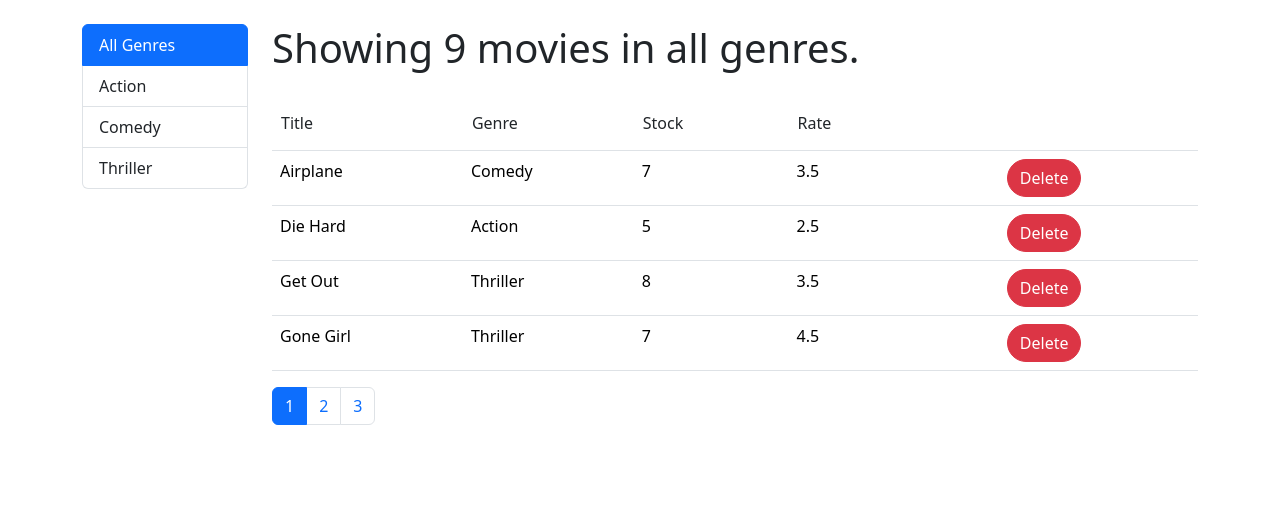
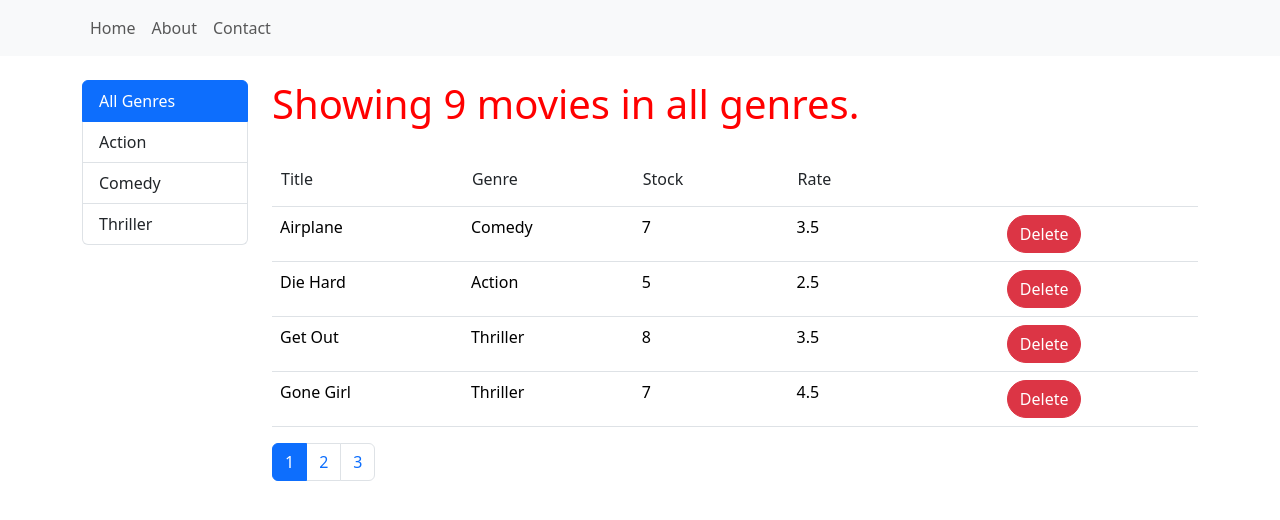
Before and after one commit to arizamani/vidly-app-no-database, a React (Create React App) app: page / in a window 1280 px wide. Shown: the top 520 px of the page. Built offline with nearby package versions, Linux system fonts and the light colour scheme; some icons are missing.

Commit message:
Add customization to bootstrap through index.scss and install sass package

```diff
--- a/package.json
+++ b/package.json
@@ -11,7 +11,9 @@
     "font-awesome": "^4.7.0",
     "react": "^18.2.0",
     "react-dom": "^18.2.0",
+    "react-router-dom": "^6.14.2",
     "react-scripts": "5.0.1",
+    "sass": "^1.64.1",
     "web-vitals": "^2.1.4"
   },
   "scripts": {
--- a/src/App.js
+++ b/src/App.js
@@ -1,5 +1,6 @@
 
 import React,{useState} from 'react';
+import Header from './components/common/header';
 import Table from './components/table';
 import Pagination from './components/common/pagination';
 import FilterBox from './components/common/filterBox';
@@ -84,6 +85,8 @@ export default function App() {
   }
 
   return (
+    <>
+      <Header/>
       <main className="container-sm mt-4">
         <div className='row'>
           <div className='col-lg-2'>
@@ -110,5 +113,7 @@ export default function App() {
           </div>
         </div>
       </main>
+    </>
+
   );
 }
--- /dev/null
+++ b/src/components/common/header.jsx
@@ -0,0 +1,23 @@
+import React from 'react';
+
+export default function Header(){
+
+    return(
+        <nav className="navbar navbar-expand-sm bg-light">
+            <div className="container">
+                <ul className="navbar-nav">
+                    <li className="nav-item">
+                        <a className="nav-link" href="#">Home</a>
+                    </li>
+                    <li className="nav-item">
+                        <a className="nav-link" href="#">About</a>
+                    </li>
+                    <li className="nav-item">
+                        <a className="nav-link" href="#">Contact</a>
+                    </li>
+                </ul>
+            </div>
+        </nav>
+    );
+
+}
--- a/src/components/table.jsx
+++ b/src/components/table.jsx
@@ -3,6 +3,7 @@ import React, {useState} from 'react';
 import Like from './common/like';
 import SortButton from './common/sortButton';
 import _ from 'lodash';
+
 
 export default function Table({_tableFeed,_collection,_likeItem,_removeItem,_activePage,_activeListItem}){
 
@@ -63,7 +64,7 @@ export default function Table({_tableFeed,_collection,_likeItem,_removeItem,_act
 
     return (
         <>
-            <h1>{refactorTitle()}</h1>
+            <h1 className='cursor-pointer text-color-red'>{refactorTitle()}</h1>
             <div className="table-responsive-sm">
             <table className="table mt-4">
                 <thead className='border-bottom'>
--- a/src/index.js
+++ b/src/index.js
@@ -1,6 +1,8 @@
-import React,{useState} from 'react';
+import React from 'react';
 import {createRoot} from 'react-dom/client';
+import { BrowserRouter } from 'react-router-dom';
 import './index.css';
+import "./index.scss";
 import App from './App';
 import "bootstrap/dist/css/bootstrap.css";
 import "font-awesome/css/font-awesome.css";
@@ -9,6 +11,8 @@ const root = createRoot(document.getElementById('root'));
 console.log("index");
 root.render(
   <React.StrictMode>
-    <App />
+    <BrowserRouter>
+      <App />
+    </BrowserRouter>
   </React.StrictMode>
 );
--- /dev/null
+++ b/src/index.scss
@@ -0,0 +1,29 @@
+@import "bootstrap/scss/functions";
+@import "bootstrap/scss/variables";
+@import "bootstrap/scss/variables-dark";
+@import "bootstrap/scss/maps";
+@import "bootstrap/scss/mixins";
+@import "bootstrap/scss/utilities";
+
+$utilities: map-merge(
+  $utilities,
+  (
+    "cursor": (
+      property: cursor,
+      class: cursor,
+      responsive: true,
+      values: auto pointer grab,
+    ),
+    "text-color": (
+      property: color,
+      class: text - color,
+      values:
+      (
+        "white": rgb(255, 255, 255),
+        "red": rgb(255, 0, 0)
+      )
+    )
+  )
+);
+
+@import "bootstrap/scss/utilities/api";
```
Also changed, not shown: 1 other file (tests, documents, lock files or other folders). Lines whose indentation alone changed are shown as unchanged.
